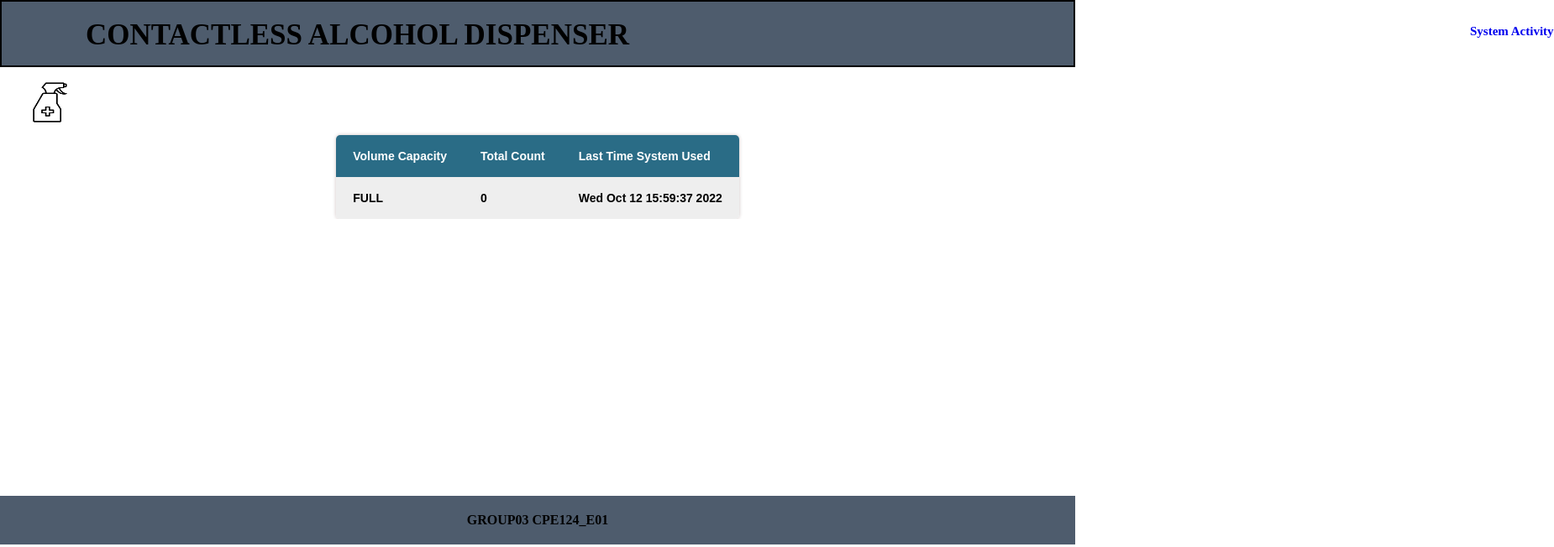
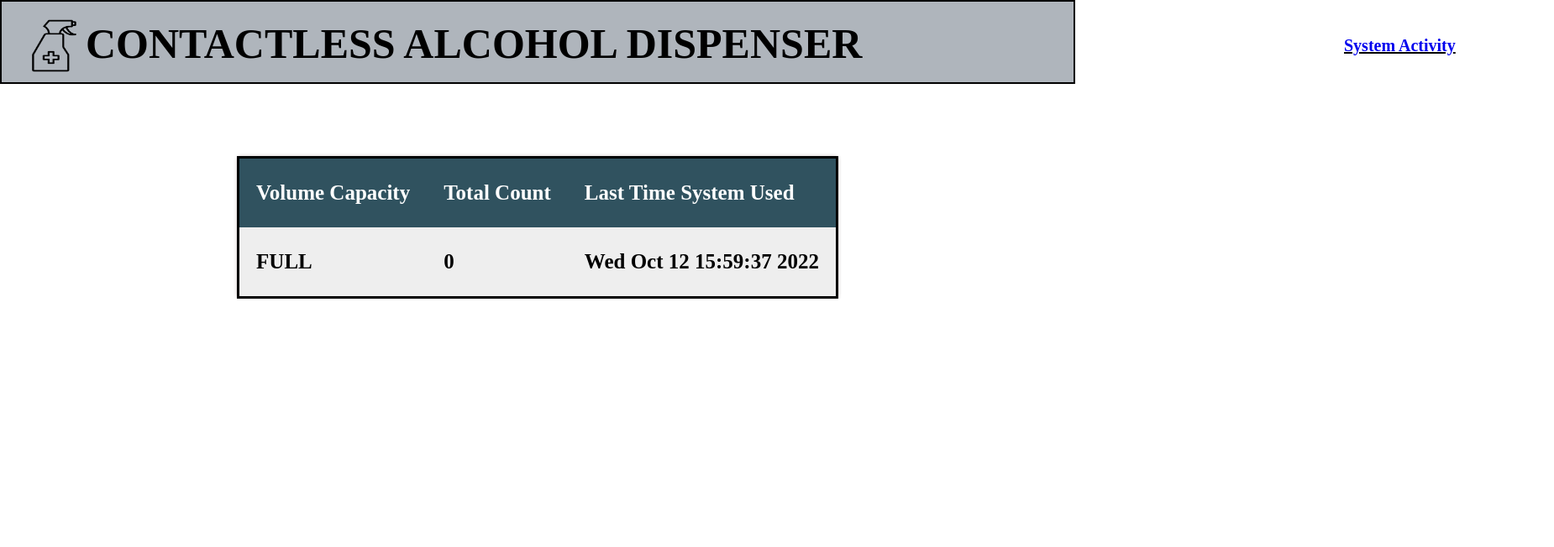
Before and after one commit to bucaoryan/CPE124_Project, a website: page frontend/web.html in a window 1280 px wide. Shown: the top 652 px of the page at 84% size, 1850 px wide, since content can reach past the window. Drawn offline with nearby package versions, Linux system fonts and the light colour scheme.

Commit message:
Update style.css

```diff
--- a/frontend/style.css
+++ b/frontend/style.css
@@ -11,27 +11,28 @@ body{
 }
 
 header{
-	background: #4e5c6d;
-	height: 80px;
+	background: #afb5bc;
+	height: 100px;
 	width: 100%;
 	border-style:solid;
 	border-width:2px;
 	border-color:black;
 }
+
 .title{
 	color:black;
-	font-size: 35px;
-	line-height:80px;
+	font-size: 50px;
+	line-height:100px;
 	padding: 0 100px;
 	font-weight:bold;
 }
 
 .logo img{
 	position:absolute;
-	margin-top:15px;
-	margin-left: 25px;
-	width: 65px;
-	height: 50px;
+	margin-top:-80px;
+	margin-left: 20px;
+	width: 85px;
+	height: 65px;
 }
 
 .box-main {
@@ -45,21 +46,23 @@ header{
 }
 
 .mainpage{
-	font-size: 15px;
+	font-size: 20px;
 	display: inline-block;
 	position: relative;
-	left: 1750px;
-	top: -70px;
+	left: 1600px;
+	top: -75px;
 	font-weight: bold;
+	text-decoration: underline;
 }
 
 .mainpage1{
-	font-size: 15px;
+	font-size: 20px;
 	display: inline-block;
 	position: relative;
-	left: 1750px;
-	top: -50px;
+	left: 1600px;
+	top: -75px;
 	font-weight: bold;
+	text-decoration: underline;
 }
 .firstsection {
 	background-color: white;
@@ -92,59 +95,55 @@ header{
 
 .secondsection {
 	background-color: white;
-	height: 330px;
+	height: 500px;
 }
 
 .btn{
 	font-size: 20px;
 	font-family: 'montserrat';
+
 }
-.counter {
-	font-size: 25px;
-	font-family: 'arial';
-}
-
-.volumeCapacity{
-	font-size: 25px;
-	font-family: 'arial';
-}
-
-.dateAndTime{
-	font-size: 25px;
-	font-family: 'arial';
-	text-align: center;
-	border:0;
-}
-
-.blankspace{
-	font-size:8px;
+.web_btn{
+	top:10%;
+	left:50%;
+	width:100px;
+	height:100px;
+	position: absolute;
+	font-size: 20px;
+	font-family: 'montserrat';
 }
 
 .text-footer {
-	background: #4e5c6d;
+	background: #afb5bc;
 	text-align: center;
-	padding: 20px 0;
+	padding: 30px 0;
 	font-family: 'montserrat';
+	font-size: 23px;
 	display: flex;
 	justify-content: center;
 	color: black;
 	font-weight: bold;
+	border-style: solid;
+	border-width:2px;
 }
 
+
 table {
-	overflow-y:auto;
-	height:100px;
+	height:170px;
 	border-collapse: collapse;
 	border-radius: 5px;
 	box-shadow: 0 0 4px rgba(59, 12, 12, 0.25);
-	overflow: hidden;
-	font-family: "Quicksand", sans-serif;
+	overflow: auto;
+	font-family: "Montserrat";
 	font-weight: bold;
-	font-size: 14px;
+	font-size: 25px;
+	border-style:solid;
+	border-width:px;
+	border-color:black;
 }
 
 th {
-	background: rgb(42, 108, 134);
+	background: rgb(48, 82, 95);
 	color: #ffffff;
 	text-align: left;
 }
```
